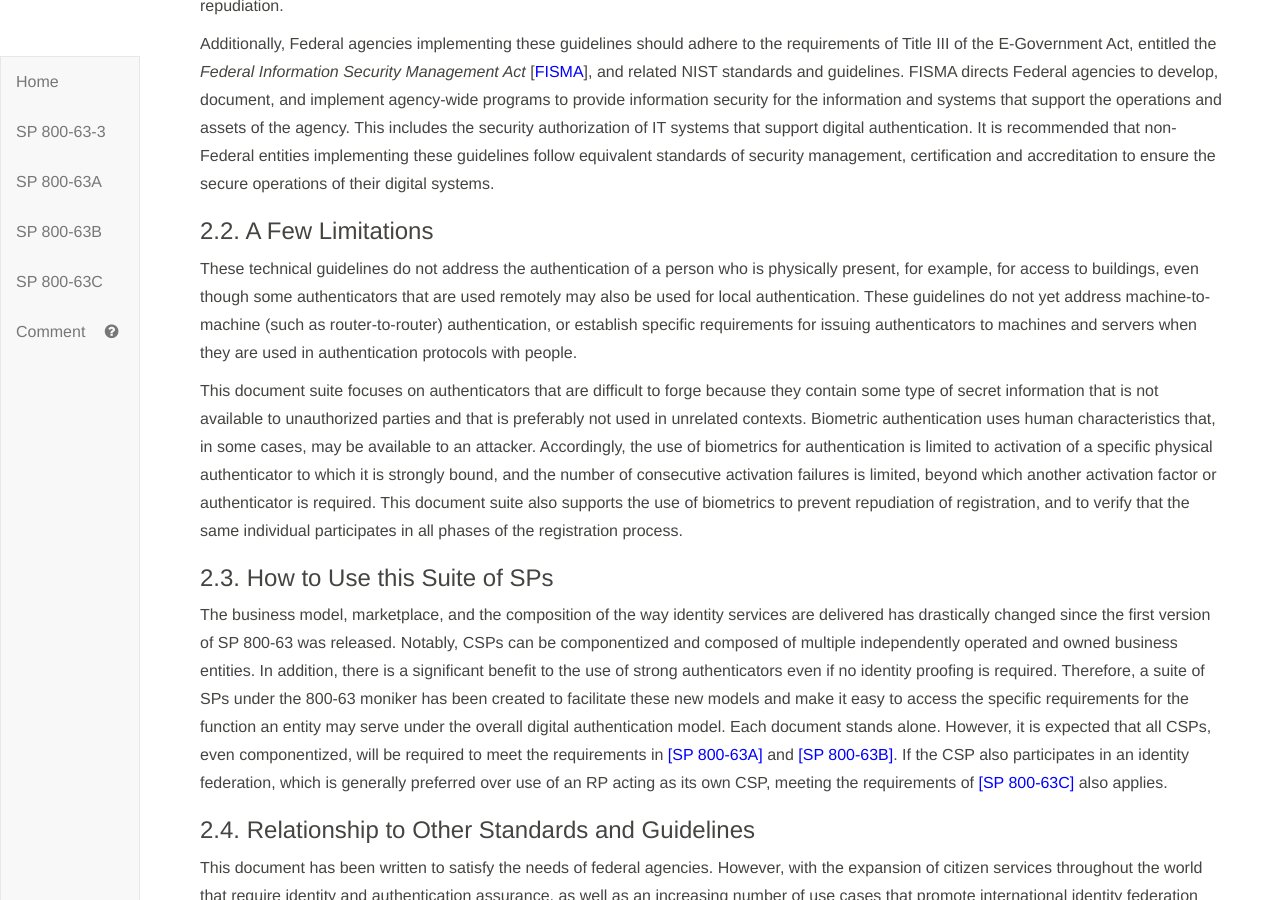
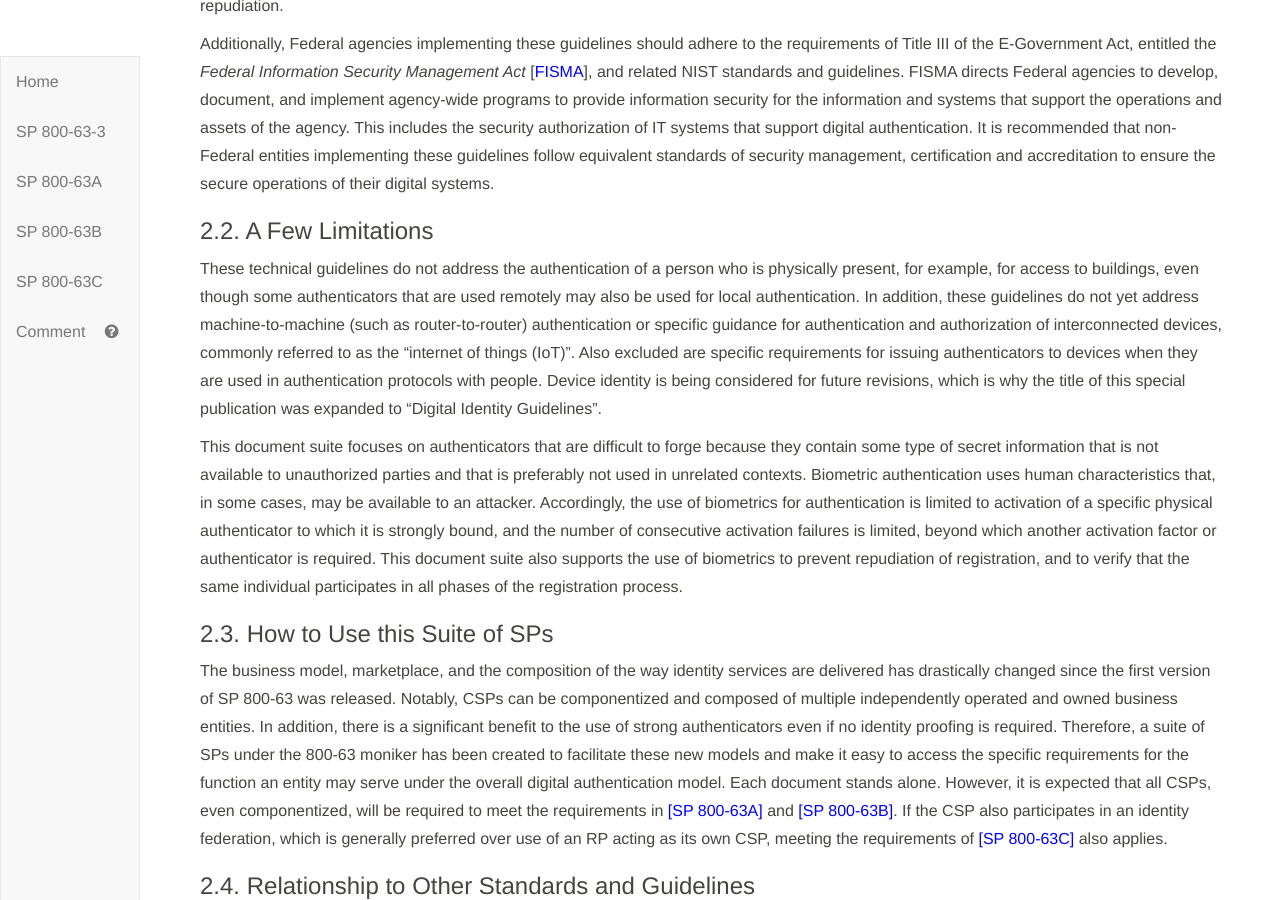
Before and after one commit to usnistgov/800-63-3, a Jekyll site: the page built from sp800-63-3/sec1_2_introduction.md, in a window 1280 px wide and 900 px high, scrolled down 3148 px. Built offline with Jekyll 4.4.1, drawn with Linux system fonts in a browser that asks for light colours; our own code applies the rules of GitHub Pages for plain Markdown files.

Commit message:
Closes #533

```diff
--- a/sp800-63-3/sec1_2_introduction.md
+++ b/sp800-63-3/sec1_2_introduction.md
@@ -133,10 +133,9 @@ operations of their digital systems.
 These technical guidelines do not address the
 authentication of a person who is physically present, for example, for
 access to buildings, even though some authenticators that are used
-remotely may also be used for local authentication. These guidelines do not yet address
-machine-to-machine (such as router-to-router) authentication, or
-establish specific requirements for issuing authenticators to machines and servers when they are used in
-authentication protocols with people.
+remotely may also be used for local authentication. In addition, these guidelines do not yet address
+machine-to-machine (such as router-to-router) authentication or specific guidance for authentication and authorization of interconnected devices, commonly referred to as the "internet of things (IoT)". Also excluded are specific requirements for issuing authenticators to devices when they are used in
+authentication protocols with people. Device identity is being considered for future revisions, which is why the title of this special publication was expanded to "Digital Identity Guidelines".
 
 This document suite focuses on authenticators that are difficult to forge because they contain some type of secret information that is not available to unauthorized parties and that is preferably not used in unrelated contexts. Biometric authentication uses human characteristics that, in some cases, may be available to an attacker. Accordingly, the use of biometrics for authentication is limited to activation of a specific physical authenticator to which it is strongly bound, and the number of consecutive activation failures is limited, beyond which another activation factor or authenticator is required. This document suite also supports the use of biometrics to prevent repudiation of registration, and to verify that the same individual participates in all phases of the registration process.
 
```
